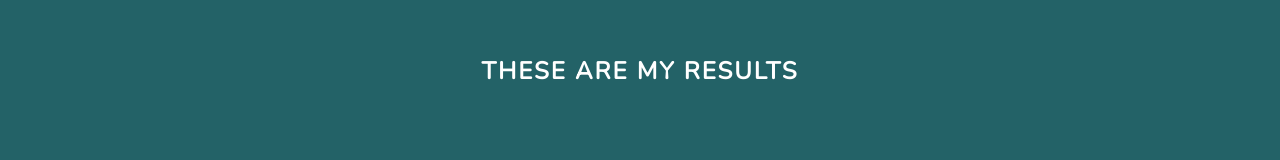
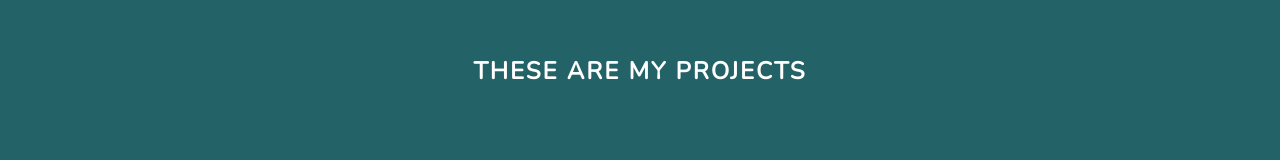
Before and after one commit to JitBherwani/jitbherwaniofficial.github.io, a plain HTML site: page animated_navigation/index.html in a window 1280 px wide. Shown: the part 2729-2889 px from the top of the page. Drawn offline with nearby package versions, Linux system fonts and the light colour scheme.

Commit message:
Projects Updated

```diff
--- a/animated_navigation/index.html
+++ b/animated_navigation/index.html
@@ -31,7 +31,7 @@
   <section id="home"><a href="https://jitbherwaniofficial.netlify.app" target="_blank">Jit Design</a></section>
   <section id="about"><h1>Learn More About Me</h1></section>
   <section id="skills"><h1>These Are My Strengths</h1></section>
-  <section id="projects"><h1>These Are My Results</h1></section>
+  <section id="projects"><h1>These Are My Projects</h1></section>
   <section id="contact"><h1>Available Anytime</h1></section>
   <!-- Script -->
   <script src="script.js"></script>
```
